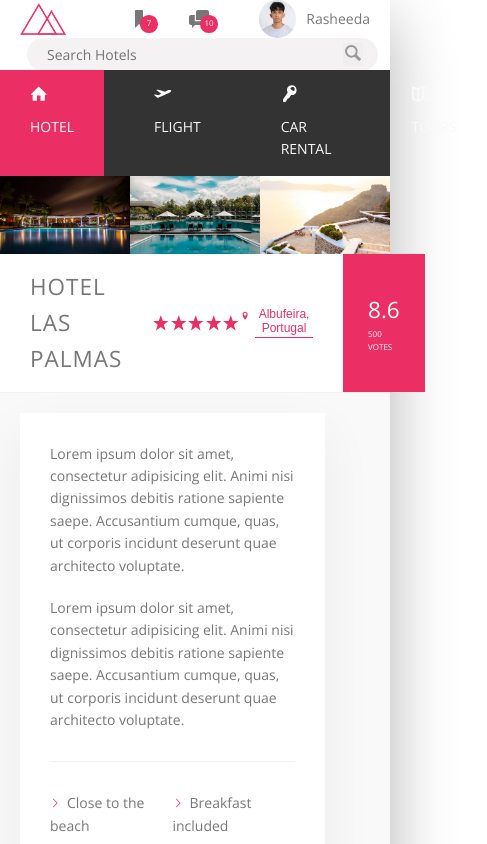
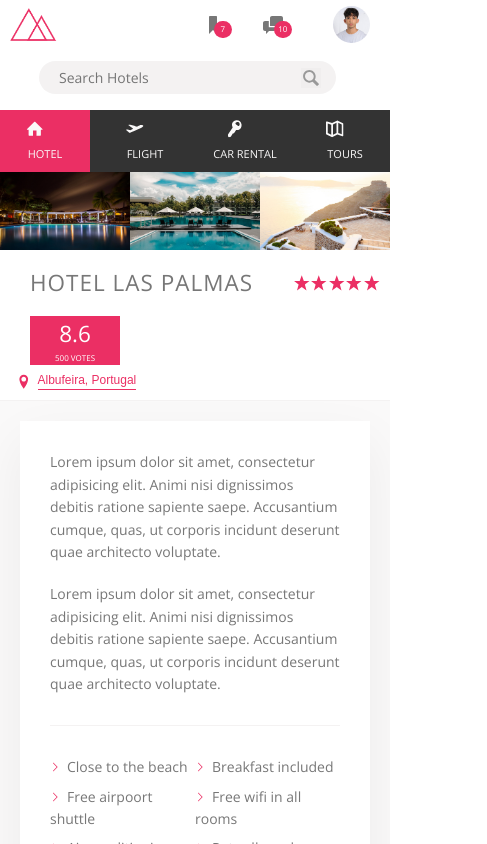
Before and after one commit to RasheedaIdusara/Trilo-Project-with-React, a React (Vite) app: page / in a window 390 px wide. Shown: the top 844 px of the page, 487 px wide, since content can reach past the window. Built offline with nearby package versions, Linux system fonts and the light colour scheme.

Commit message:
responsive css animation added

```diff
--- a/src/App.css
+++ b/src/App.css
@@ -40,8 +40,9 @@
 @media only screen and (max-width: 500px) {
   .header{
     flex-wrap: wrap;
-    height: 11rem;
+    min-height: 11rem;
     align-content: space-around;
+    padding-bottom: 1rem;
   }
 }
 
@@ -68,6 +69,10 @@
     display: flex;
     flex-direction: column;
   }
+
+  .sidebar{
+    width: 100%;
+  }
 }
 
 .sidebar {
@@ -85,3 +90,21 @@
   background-color: #fff;
   flex: 1;
 }
+
+.container{
+    animation: fadeUp .8s ease;
+}
+
+@keyframes fadeUp{
+
+    from{
+        opacity:0;
+        transform:translateY(20px);
+    }
+
+    to{
+        opacity:1;
+        transform:translateY(0);
+    }
+
+}
--- a/src/styles/Header.css
+++ b/src/styles/Header.css
@@ -34,7 +34,41 @@
 @media only screen and (max-width: 500px) {
   .search{
     order: 1;
-    flex: 0 0 100%;
+    flex:0 0 calc(100% - 3rem);
+    padding: 0 1.5rem;
+    margin-top:.6rem;
+  }
+
+  .search_input{
+    width: 100%;
+    padding: .9rem 2rem;
+    box-sizing:border-box;
+  }
+
+  .search_icon{
+    height: 1.8 rem;
+    width: 1.8 rem;
+  }
+
+  .search_btn{
+    display:flex;
+    align-items:center;
+    justify-content:center;
+  }
+
+  .user_nav_user_name{
+    display: none;
+  }
+
+  .user_nav_user_photos{
+    height: 3rem;
+    margin-left: 0;
+  }
+  .user_nav_icon_box{
+    padding: 0 1rem;;
+  }
+  .logo{
+    margin-left: 1rem;
   }
 
 }
--- a/src/styles/Hotelview.css
+++ b/src/styles/Hotelview.css
@@ -43,28 +43,87 @@
 
 }
 
-@media only screen and (max-width: 650px) {
-    .overview{
-
+@media only screen and (max-width: 600px) {
+    .overview {
+        flex-wrap: wrap;
+        align-items: center;
     }
 
-    .overviewheading{
+    .overviewheading {
         font-size: 1.8rem;
-padding: 1.25rem 2rem;
+        padding: 1.2rem;
+        margin-right: auto;
+        letter-spacing: .1rem;
     }
 
-    .overview_rating{
+    .overview_stars {
+        margin-right: auto;
+    }
+
+    .overview_star_icon {
+        width: 1.4rem;
+        height: 1.4rem;
+    }
+
+    .overview_rating {
+        margin-left: 0;
         padding: 0 1.5rem;
 
     }
 
-    .overview_rating_avarage{
-        font-size: 1.8rem;
+    .overview_rating_avarage {
+        font-size: 2rem;
     }
 
-    .overview_rating_count{
-        font-size: .5rem;
+    .overview_rating_count {
+        font-size: .8rem;
     }
+
+    .overview_location {
+        width: 100%;
+        order: 3;
+        padding: 0 1.5rem 1rem;
+        font-size: 1.2rem;
+        margin-top: .8rem;
+        display: flex;
+        align-items: center;
+        font-size: 1.2rem;
+
+    }
+
+    .overview_location_btn_inline {
+        font-size: 1.2rem;
+    }
+
+    .detail_userreview {
+        flex: 1;
+    }
+
+    .detail{
+        flex-direction: column;
+        padding: 2rem;
+    }
+
+    .detail_description{
+        flex: 0 0 100%;
+        width: 100%;
+        margin-right: 0;
+        margin-bottom: 3rem;
+        padding: 2rem;
+        box-sizing: border-box;
+    }
+
+    .detail_userreview{
+        width: 100%;
+    }
+
+    .review{
+        width: 100%;
+        padding: 2rem;
+        margin-bottom: 3rem;
+        box-sizing: border-box;
+    }
+
 }
 
 .overviewheading {
@@ -177,47 +236,47 @@ padding: 1.25rem 2rem;
 
 @media only screen and (max-width: 1075px) {
 
-    .detail{
+    .detail {
         display: flex;
 
     }
 
-    .detail_description{
+    .detail_description {
         padding: 2rem;
         margin-right: 3rem;
     }
 
-    .review{
+    .review {
         padding: 2rem;
         margin-bottom: 3rem;
     }
 
-    .cta{
+    .cta {
         padding: 2.5rem 0;
     }
 
 
 }
 
-@media only screen and (max-width: 650px) {
-    .detail{
+@media only screen and (max-width: 600px) {
+    .detail {
         flex-direction: column;
         padding: 2rem;
     }
 
-    .detail_description{
+    .detail_description {
         flex: 0 0 100%;
         margin-right: 0;
         margin-bottom: 3rem;
     }
 
-    .review{
+    .review {
         width: 100%;
         padding: 2rem;
         margin-bottom: 3rem;
     }
 
-    .cta{
+    .cta {
         padding: 2.5rem 0;
     }
 
@@ -425,21 +484,21 @@ display: flex;
     border: none;
     text-transform: uppercase;
     border-radius: 10rem;
-    background-image: linear-gradient(to right,var(--color-primary-light),var(--color-primary-dark));
+    background-image: linear-gradient(to right, var(--color-primary-light), var(--color-primary-dark));
     color: #fff;
     position: relative;
     overflow: hidden;
     cursor: pointer;
 }
 
-.btn_visible{
+.btn_visible {
     display: inline-block;
     height: 100%;
     width: 100%;
     padding: 2rem 7.5rem;
 }
 
-.btn_invisible{
+.btn_invisible {
     display: inline-block;
     padding: 2rem 0;
     position: absolute;
@@ -450,20 +509,51 @@ top: -100%;
     transition: all .2s;
 }
 
-.btn:hover .btn_invisible{
+.btn:hover .btn_invisible {
     top: 0;
 }
 
 
-.btn:hover .btn_visible{
+.btn:hover .btn_visible {
     transform: translateY(100%);
 }
 
-.btn:hover{
-    background-image: linear-gradient(to left,var(--color-primary-light),var(--color-primary-dark));
+.btn:hover {
+    background-image: linear-gradient(to left, var(--color-primary-light), var(--color-primary-dark));
 }
 
-.btn:focus{
+.btn:focus {
     outline: none;
     animation: locationNameAnime 1s infinite;
 }
+
+.review,
+.detail_description {
+    transition: all .3s ease;
+}
+
+.review:hover,
+.detail_description:hover {
+    transform: translateY(-6px);
+    box-shadow: 0 2rem 5rem rgba(0,0,0,.15);
+}
+
+.gallery_item{
+    overflow:hidden;
+}
+
+.gallery_photo{
+    transition: transform .5s;
+}
+
+.gallery_photo:hover{
+    transform: scale(1.08);
+}
+
+.btn{
+    transition: all .3s;
+}
+
+.btn:hover{
+    box-shadow:0 1rem 3rem rgba(235,47,100,.4);
+}
--- a/src/styles/Navigation.css
+++ b/src/styles/Navigation.css
@@ -31,7 +31,7 @@
         display: flex;
         margin: 0;
         flex-direction: row;
-        gap: 2rem;
+        gap: 1rem;
     }
 
     .side_nav_item {
@@ -43,6 +43,8 @@
         justify-content: center;
         align-items: center;
     }
+
+
 
     .legal {
         display: none;
@@ -73,12 +75,12 @@
     width: 100%;
 }
 
-.side_nav_item:not(last-child) {
+.side_nav_item:not(:last-child) {
     margin-bottom: .5rem;
 }
 
 @media only screen and (max-width: 1075px) {
-    .side_nav_item:not(last-child) {
+    .side_nav_item:not(:last-child) {
         margin-bottom: 0;
     }
 }
@@ -105,10 +107,14 @@
     z-index: 10;
 }
 
-@media only screen and (max-width: 650px) {
+@media only screen and (max-width: 600px) {
     .side_nav_link{
         flex-direction: column;
-        padding: 1.5rem .5rem;
+        padding: 1rem .5rem;
+    }
+
+    .side_nav_link span{
+        font-size: 1.1rem;
     }
 
     .side_nav_icon{
@@ -119,15 +125,7 @@
     }
 }
 
-.side_nav_link:link {
-    color: var(--color-grey-light-1);
-    text-decoration: none;
-    text-transform: uppercase;
-    display: block;
-    padding: 1.5rem 3rem;
-    position: relative;
-    z-index: 10;
-}
+
 
 .side_nav_link:visited {
     color: var(--color-grey-light-1);
@@ -157,3 +155,11 @@
     padding: 2.5rem;
 
 }
+
+.side_nav_icon{
+    transition: transform .3s;
+}
+
+.side_nav_item:hover .side_nav_icon{
+    transform: scale(1.2);
+}
```
Lines whose indentation alone changed are shown as unchanged.
